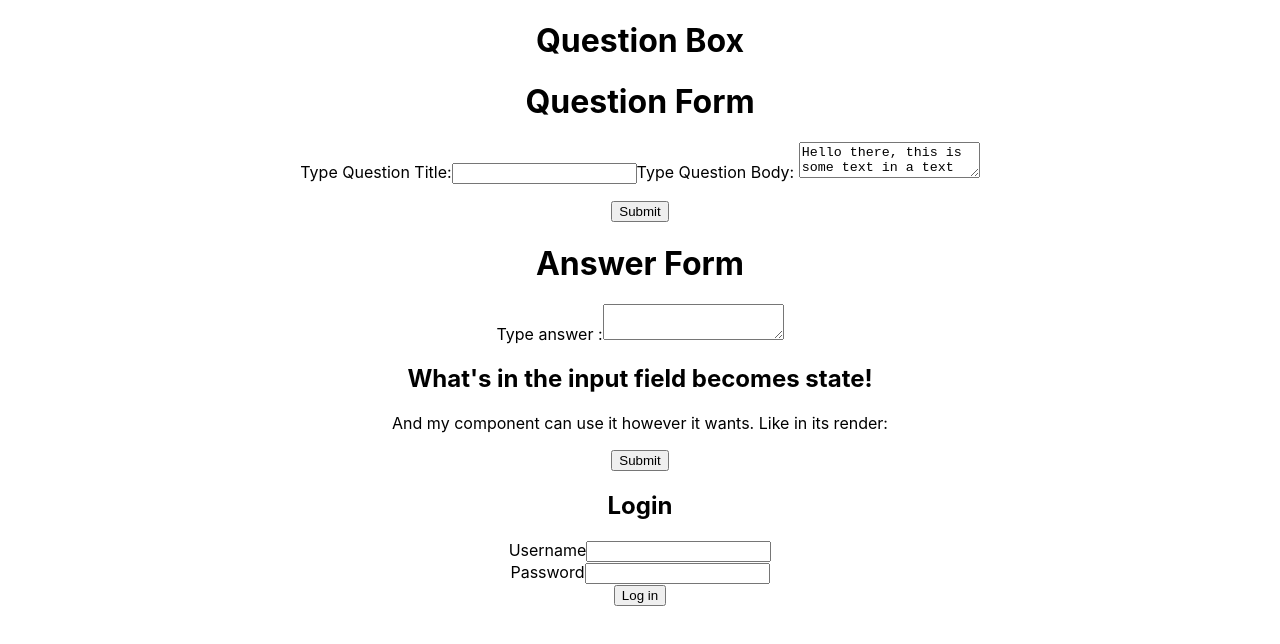
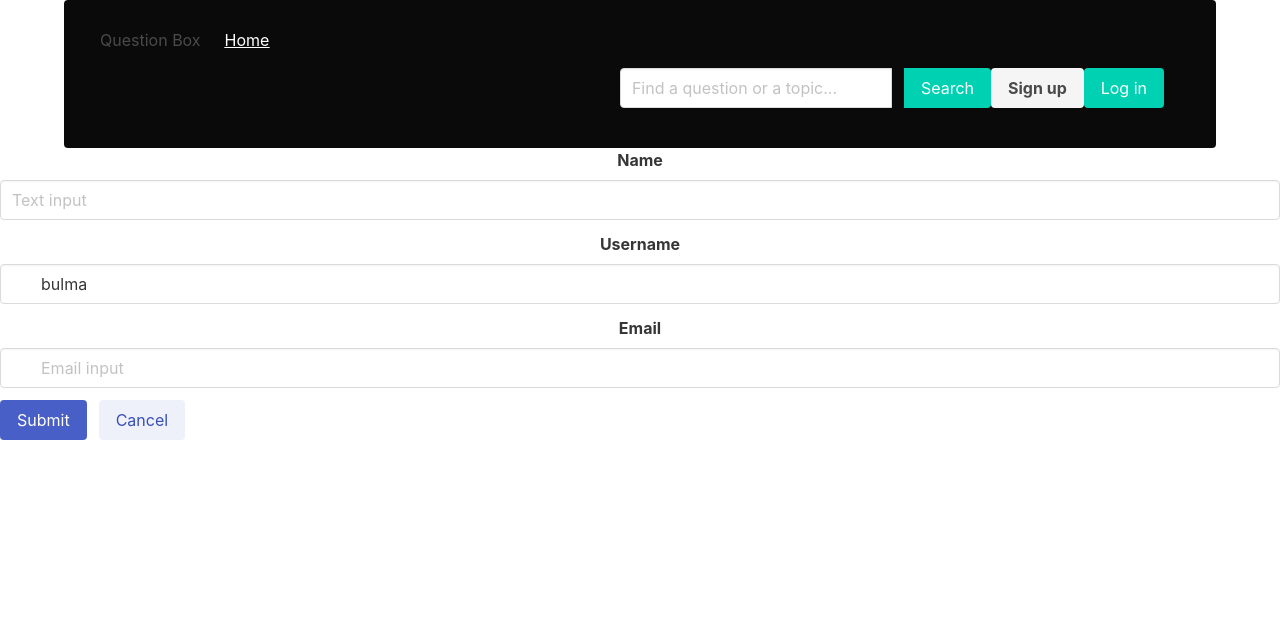
Before and after one commit to Momentum-Team-8/team-project-questionbox-team-sasquatch-fe, a React (Create React App) app: page /registration in a window 1280 px wide. Shown: the top 644 px of the page. Built offline with nearby package versions, Linux system fonts and the light colour scheme; no server answers.

Commit message:
updated registartion and question detail page

```diff
--- a/public/index.html
+++ b/public/index.html
@@ -10,6 +10,7 @@
       content="Web site created using create-react-app"
     />
     <link rel="apple-touch-icon" href="%PUBLIC_URL%/logo192.png" />
+    <link rel="stylesheet" href="https://cdn.jsdelivr.net/npm/bulma@0.9.3/css/bulma.min.css">
     <!--
       manifest.json provides metadata used when your web app is installed on a
       user's mobile device or desktop. See https://developers.google.com/web/fundamentals/web-app-manifest/
--- a/src/App.js
+++ b/src/App.js
@@ -1,49 +1,58 @@
-import './App.css'
-import { Header } from './components/Header'
-import { WelcomePage } from './components/WelcomePage'
-import { QuestionForm } from './components/QuestionForm'
-import { AnswerForm } from './components/AnswerForm'
-import { Registration } from './components/Registration'
-import { Questions } from './components/Questions'
-import { QuestionDetail } from './components/QuestionDetail'
-import { BrowserRouter as Router, Switch, Route } from 'react-router-dom'
-import { useEffect, useState } from 'react'
-import { getQuestionDetail } from './api'
+import "./App.css";
+import { Header } from "./components/Header";
+import { WelcomePage } from "./components/WelcomePage";
+import { QuestionForm } from "./components/QuestionForm";
+import { Registration } from "./components/Registration";
+import { Questions } from "./components/Questions";
+import { QuestionDetail } from "./components/QuestionDetail";
+import { BrowserRouter as Router, Switch, Route } from "react-router-dom";
+import { useEffect, useState } from "react";
+import { getQuestionDetail } from "./api";
 
-function App () {
-  const [selectedQuestionId, setSelectedQuestionId] = useState('')
-  const [selectedQuestion, setSelectedQuestion] = useState({})
-  const [loading, setLoading] = useState(true)
+function App() {
+  const [selectedQuestionId, setSelectedQuestionId] = useState("");
+  const [selectedQuestion, setSelectedQuestion] = useState({});
+  const [loading, setLoading] = useState(true);
 
   useEffect(() => {
-    console.log(selectedQuestionId)
+    console.log(selectedQuestionId);
     getQuestionDetail(selectedQuestionId).then((data) => {
-      console.log(data)
-      setSelectedQuestion(data)
-      setLoading(false)
-    })
-  }, [selectedQuestionId])
+      console.log(data);
+      setSelectedQuestion(data);
+      setLoading(false);
+    });
+  }, [selectedQuestionId]);
 
   return (
     <Router>
-      <div className='App'>
+      <div className="App">
         <Header />
         <Switch>
-          <Route exact path='/' component={WelcomePage} />
-          <Route exact path='/questions' component={() => <Questions setSelectedQuestionId={setSelectedQuestionId} />} />
-          <Route exact path='/questions/:id' component={() => <QuestionDetail selectedQuestion={selectedQuestion} setSelectedQuestionid={setSelectedQuestionId} loading={loading} />} />
+          <Route exact path="/" component={WelcomePage} />
+          <Route
+            exact
+            path="/questions"
+            component={() => (
+              <Questions setSelectedQuestionId={setSelectedQuestionId} />
+            )}
+          />
+          <Route
+            exact
+            path="/questions/:id"
+            component={() => (
+              <QuestionDetail
+                selectedQuestion={selectedQuestion}
+                setSelectedQuestionid={setSelectedQuestionId}
+                loading={loading}
+              />
+            )}
+          />
+          <Route exact path="/questions/qform" component={QuestionForm} />
+          <Route exact path="/registration" component={Registration} />
         </Switch>
-        <QuestionForm />
-        <AnswerForm />
-        <Registration />
       </div>
     </Router>
-  )
+  );
 }
 
-export default App
-
-// title={ask.title}
-// body={ask.body}
-// author={ask.author}
-// question={setSelectedQuestion}
+export default App;
--- a/src/components/AnswerForm.js
+++ b/src/components/AnswerForm.js
@@ -1,30 +1,26 @@
-import React from 'react'
-import { useState } from 'react'
+import React, { useState } from "react";
+
 
 export const AnswerForm = () => {
   const [text, setText] = useState('')
   const handleChange = (event) => {
     setText(event.target.value)
-  }
+  };
   return (
     <>
       <form>
-        <h1>Answer Form</h1>
+        <h1>Would you like to contribute an answer to this question?</h1>
         <div>
-          <label>Type answer :
-            <textarea
-              value={text}
-              onChange={handleChange}
-            />
+          <label>
+            Type answer :
+            <textarea value={text} onChange={handleChange} />
           </label>
         </div>
         <div>
-          <h2>What's in the input field becomes state!</h2>
-          <p>And my component can use it however it wants. Like in its render:</p>
           <p>{text}</p>
-          <input type="submit" value="Submit" />
+          <input type='submit' value='Submit' />
         </div>
       </form>
     </>
   )
-}
+};
--- a/src/components/Header.js
+++ b/src/components/Header.js
@@ -1,11 +1,41 @@
-import React from 'react'
+import React from "react";
+import { Link } from "react-router-dom";
 
 export const Header = () => {
   return (
     <div className="container">
       <div className="App" class="notification is-black">
-        <h1>Question Box</h1>
+        <div class="navbar-start">
+          <h1 class="navbar-item">Question Box</h1>
+          <Link to="/">
+            <a class="navbar-item">Home</a>
+          </Link>
+        </div>
+        <div class="navbar-end">
+          <div class="navbar-item">
+            <div class="field has-addons">
+              <div class="buttons" class="field is-grouped">
+                <div class="control">
+                  <input
+                    class="input"
+                    type="text"
+                    placeholder="Find a question or a topic..."
+                  />
+                </div>
+                <div class="control">
+                  <a class="button is-primary">Search</a>
+                </div>
+              </div>
+              <Link to="/registration">
+                <a class="button is-light">
+                  <strong>Sign up</strong>
+                </a>
+              </Link>
+              <a class="button is-primary">Log in</a>
+            </div>
+          </div>
+        </div>
       </div>
     </div>
-  )
-}
+  );
+};
--- a/src/components/QuestionDetail.js
+++ b/src/components/QuestionDetail.js
@@ -1,15 +1,16 @@
-import { Link } from 'react-router-dom'
+import { Link } from "react-router-dom";
+import { AnswerForm } from "./AnswerForm";
+
 export const QuestionDetail = (props) => {
-  const { selectedQuestion, loading } = props
+  const { selectedQuestion, loading } = props;
   return (
     <>
-      {loading
-        ? 'loading'
-        : (<div>
+      {loading ? (
+        "loading"
+      ) : (
+        <div>
           <button>
-            <Link to='/questions'>
-              Back to all Questions
-            </Link>
+            <Link to="/questions">Back to all Questions</Link>
           </button>
           <div>
             <div key={selectedQuestion.id}>
@@ -23,8 +24,11 @@ export const QuestionDetail = (props) => {
               </ul>
             </div>
           </div>
-        </div>)}
+          <div>
+            <AnswerForm />
+          </div>
+        </div>
+      )}
     </>
-
-  )
-}
+  );
+};
--- a/src/components/Questions.js
+++ b/src/components/Questions.js
@@ -1,20 +1,22 @@
-import React, { useState, useEffect } from 'react'
-// import { results } from '../Data.js';
-import { Link } from 'react-router-dom'
-import { getQuestions } from '../api.js'
+import React, { useState, useEffect } from "react";
+import { Link } from "react-router-dom";
+import { getQuestions } from "../api.js";
 
 export const Questions = (props) => {
-  const [questions, setQuestions] = useState([])
-  const { setSelectedQuestionId } = props
+  const [questions, setQuestions] = useState([]);
+  const { setSelectedQuestionId } = props;
   useEffect(() => {
-    getQuestions().then((questions) => setQuestions(questions))
-  }, [])
+    getQuestions().then((questions) => setQuestions(questions));
+  }, []);
 
   const handleClick = (e) => {
-    setSelectedQuestionId(e.target.id)
-  }
+    setSelectedQuestionId(e.target.id);
+  };
   return (
     <div>
+      <Link to='/questions/qform'>
+        <button class="button is-primary is-light"> + Post A Question</button>
+      </Link>
       <h1>All questions</h1>
       {questions.map((ask, idx) => {
         return (
@@ -26,8 +28,8 @@ export const Questions = (props) => {
             <p>{ask.body}</p>
             <h4> asked by: {ask.author}</h4>
           </div>
-        )
+        );
       })}
     </div>
-  )
-}
+  );
+};
--- a/src/components/Registration.js
+++ b/src/components/Registration.js
@@ -1,59 +1,61 @@
-import { useState } from 'react'
-import { requestLogin } from '../api'
-// import 'tachyons'
+import React, { useState } from "react";
+import { Link } from "react-router-dom";
 
-export function Registration ({ isLoggedIn, setAuth }) {
-  const [username, setUsername] = useState('')
-  const [password, setPassword] = useState('')
-  const [errors, setErrors] = useState()
+export const Registration = () => {
+  return (
+    <div>
+      <div class="field">
+        <label class="label">Name</label>
+        <div class="control">
+          <input class="input" type="text" placeholder="Text input" />
+        </div>
+      </div>
 
-  function handleSubmit (event) {
-    event.preventDefault()
-    requestLogin(username, password)
-      .then((data) => {
-        if (data && data.auth_token) {
-          setAuth(username, data.auth_token)
-        }
-      })
-      .catch((error) => {
-        setErrors(error.message)
-      })
-  }
+      <div class="field">
+        <label class="label">Username</label>
+        <div class="control has-icons-left has-icons-right">
+          <input
+            class="input"
+            type="text"
+            placeholder="Text input"
+            value="bulma"
+          />
+          <span class="icon is-small is-left">
+            <i class="fas fa-user"></i>
+          </span>
+          <span class="icon is-small is-right">
+            <i class="fas fa-check"></i>
+          </span>
+        </div>
+      </div>
 
-  return (
-    <div className="Login">
-      <h2>Login</h2>
-      <form onSubmit={handleSubmit}>
-        {errors && <div class="bg-red white pa3">{errors}</div>}
-
-        <div className="mv2">
-          <label className="db mb2" htmlFor="username">
-            Username
-          </label>
+      <div class="field">
+        <label class="label">Email</label>
+        <div class="control has-icons-left has-icons-right">
           <input
-            type="text"
-            id="username"
-            required
-            value={username}
-            onChange={(event) => setUsername(event.target.value)}
+            class="input"
+            type="email"
+            placeholder="Email input"
+            value=""
           />
+          <span class="icon is-small is-left">
+            <i class="fas fa-envelope"></i>
+          </span>
+          <span class="icon is-small is-right">
+            <i class="fas fa-exclamation-triangle"></i>
+          </span>
         </div>
-
-        <div className="mv2">
-          <label className="db mb2" htmlFor="password">
-            Password
-          </label>
-          <input
-            type="password"
-            id="password"
-            required
-            value={password}
-            onChange={(event) => setPassword(event.target.value)}
-          />
+      </div>
+      <div class="field is-grouped">
+        <div class="control">
+          <button class="button is-link">Submit</button>
         </div>
-
-        <button type="submit">Log in</button>
-      </form>
+        <div class="control">
+          <Link to='/'>
+          <button class="button is-link is-light">Cancel</button>
+          </Link>
+        </div>
+      </div>
     </div>
-  )
-}
+  );
+};
```
Also changed, not shown: src/components/Login.js (added, +58 -0 lines).
